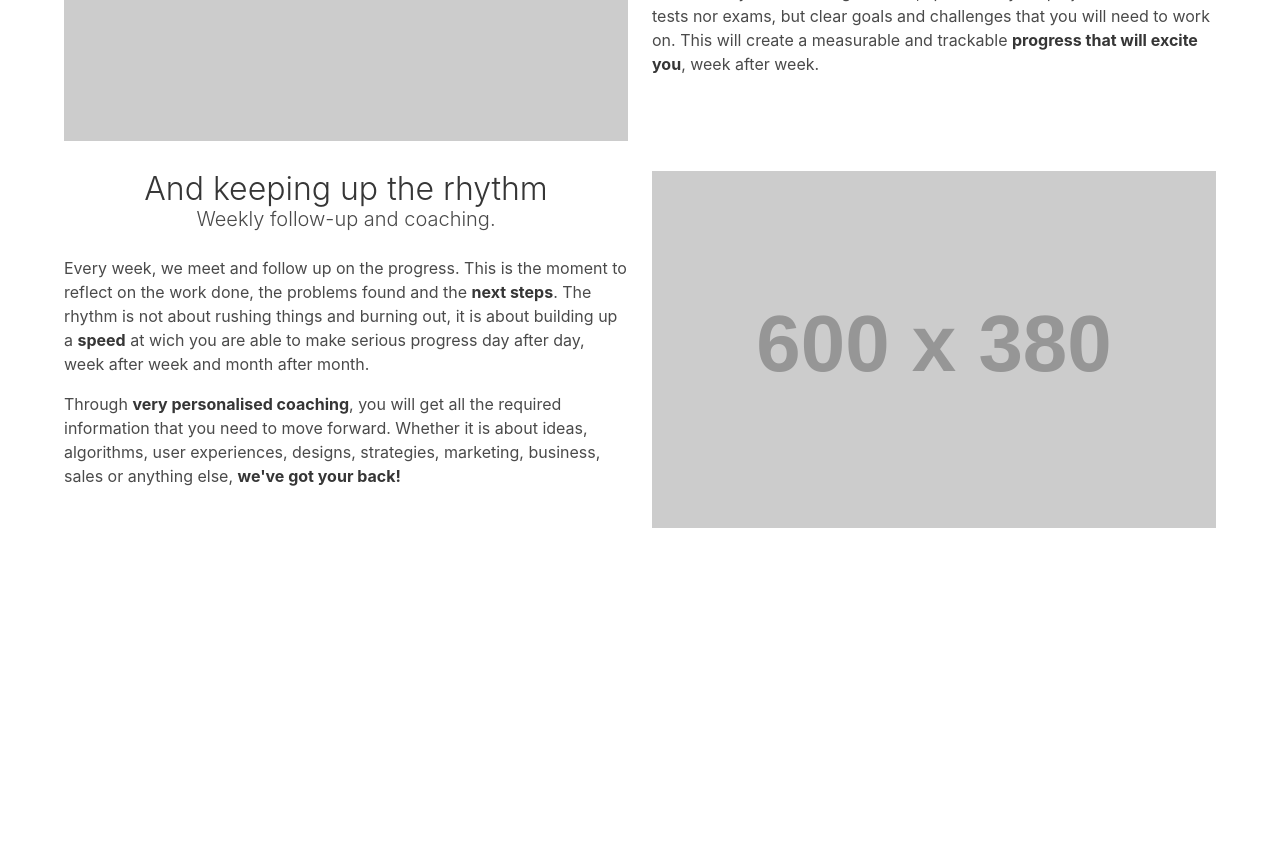
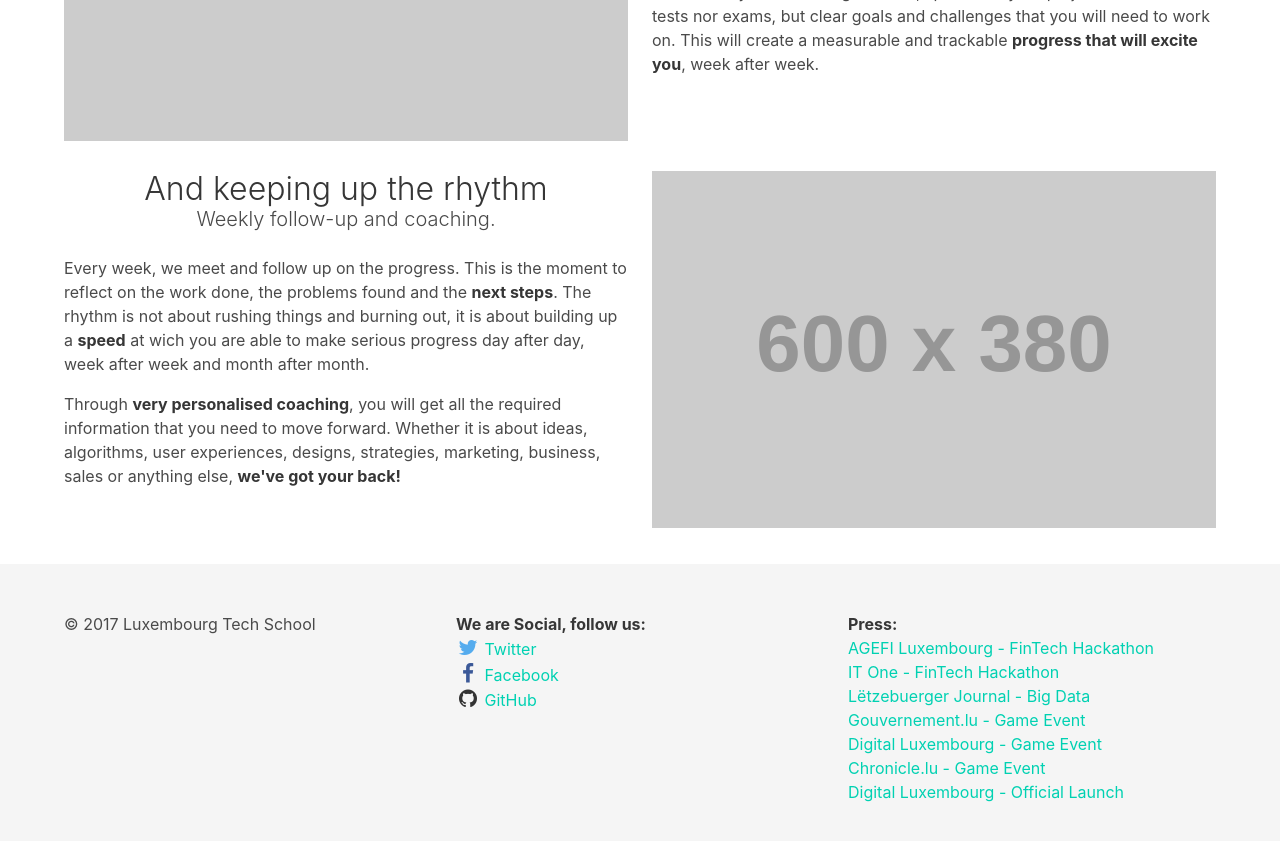
Before and after one commit to LuxembourgTechSchool/luxembourgtechschool.github.io, a Jekyll site: the page built from index.html, in a window 1280 px wide and 900 px high, scrolled down 4089 px. Shown: the top 841 px of the window. Built offline with Jekyll 4.4.1, drawn with Linux system fonts in a browser that asks for light colours; before the commit the page ends 4653 px from its top, so only the background shows below that.

Commit message:
Migrate Footer

```diff
--- a/_includes/footer.html
+++ b/_includes/footer.html
@@ -1,17 +1,23 @@
-<footer class="site-footer">
-<!--
-  <div class="row">
-    <div class="col-md-8 col-md-offset-2">
-      <div class="row">
-        <div class="col-md-4">&copy; 2017 Luxembourg Tech School</div>
-        <div class="col-md-4 footer-links">
-          <p><strong>Social:</strong></p>
+<footer class="footer">
+  <div class="container">
 
-          <p><a target="_blank" href="https://twitter.com/LuxTechSchool">Twitter</a></p>
-          <p><a target="_blank" href="https://www.facebook.com/LuxTechSchool/">Facebook</a></p>
-          <p><a target="_blank" href="https://github.com/LuxembourgTechSchool">GitHub</a></p>
-        </div>
-        <div class="col-md-4 footer-links">
+    <div class="columns">
+      <div class="column">
+        &copy; 2017 Luxembourg Tech School
+      </div>
+
+      <div class="column">
+        <strong>We are Social, follow us:</strong>
+        <ul>
+          <li><a target="_blank" href="https://twitter.com/LuxTechSchool">
+            <span class="icon" style="color: #55acee;"><i class="fa fa-twitter"></i></span> Twitter</a></li>
+          <li><a target="_blank" href="https://www.facebook.com/LuxTechSchool/">
+            <span class="icon" style="color: #3b5998;"><i class="fa fa-facebook"></i></span> Facebook</a></li>
+          <li><a target="_blank" href="https://github.com/LuxembourgTechSchool">
+            <span class="icon" style="color: #333;"><i class="fa fa-github"></i></span> GitHub</a></li>
+        </ul>
+      </div>
+      <div class="column">
           <p><strong>Press:</strong></p>
 
           <p><a target="_blank" href="{{ site.github.url }}/assets/press/01.07.2017-LTS-Hackathon-AGEFI.pdf">AGEFI Luxembourg - FinTech Hackathon</a></p>
```
Also changed, not shown: other parts of _includes/footer.html (+10 -2 lines).
